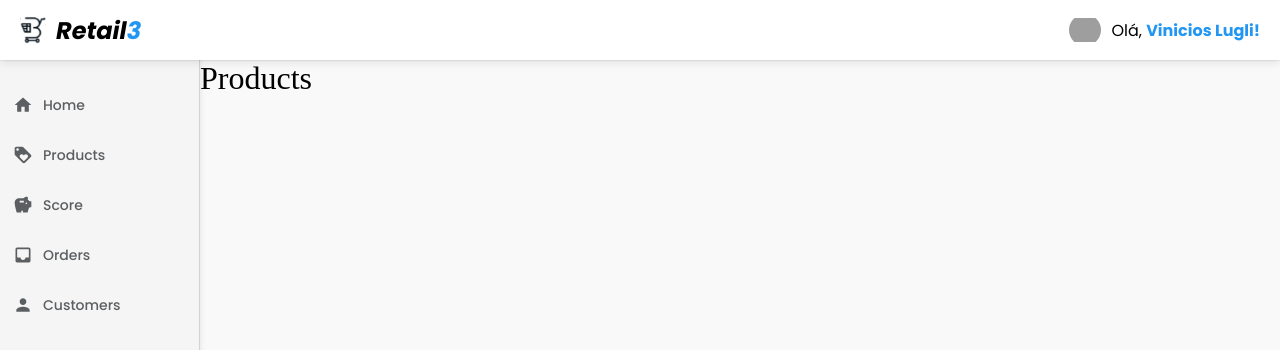
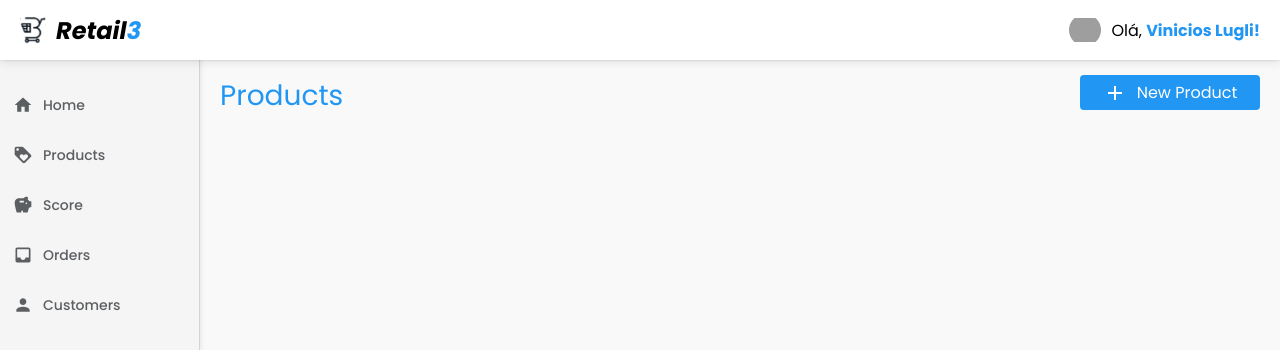
Before and after one commit to Luminate-Lumx/Retail3, a React (Vite) app in the folder client/: page /retailerProducts in a window 1280 px wide. Shown: the top 350 px of the page. Built offline with nearby package versions, Linux system fonts and the light colour scheme; grey boxes are pictures that could not be loaded; what web3 would draw is missing.

Commit message:
build(frontend): :building_construction: disable noUnusedLocals

```diff
--- a/client/src/pages/Home/style.ts
+++ b/client/src/pages/Home/style.ts
@@ -7,4 +7,14 @@ export const Container = styled.div`
 export const ContentContainer = styled.div`
     padding-left: 200px;
     padding-top: 60px;
+
+    // Mobile phones
+    @media (max-width: 480px) {
+        padding-left: 50px;
+    }
+
+    // Extra small tablets
+    @media (min-width: 481px) and (max-width: 767px) {
+        padding-left: 130px;
+    }
 `;
--- a/client/src/pages/Orders/style.ts
+++ b/client/src/pages/Orders/style.ts
@@ -7,4 +7,14 @@ export const Container = styled.div`
 export const ContentContainer = styled.div`
     padding-left: 200px;
     padding-top: 60px;
+
+    // Mobile phones
+    @media (max-width: 480px) {
+        padding-left: 50px;
+    }
+
+    // Extra small tablets
+    @media (min-width: 481px) and (max-width: 767px) {
+        padding-left: 130px;
+    }
 `;
--- a/client/src/pages/Products/index.tsx
+++ b/client/src/pages/Products/index.tsx
@@ -1,8 +1,10 @@
 import React from 'react';
 
-import { Container, ContentContainer } from './style';
+import { Container, ContentContainer, HeaderContent, ButtonContainer } from './style';
 import Navbar from '../../components/Navbar';
 import SideBar from '../../components/SideBar';
+import Button from '../../components/Button';
+import AddIcon from '@mui/icons-material/Add';
 
 const Products: React.FC = () => {
   return (
@@ -10,7 +12,12 @@ const Products: React.FC = () => {
       <Navbar />
       <SideBar />
       <ContentContainer>
-        <h1>Products</h1>
+        <HeaderContent>
+          <h1>Products</h1>
+          <ButtonContainer>
+            <Button icon={<AddIcon />}>New Product</Button>
+          </ButtonContainer>
+        </HeaderContent>
       </ContentContainer>
     </Container>
   );
--- a/client/src/pages/Products/style.ts
+++ b/client/src/pages/Products/style.ts
@@ -7,4 +7,31 @@ export const Container = styled.div`
 export const ContentContainer = styled.div`
     padding-left: 200px;
     padding-top: 60px;
+
+    // Mobile phones
+    @media (max-width: 480px) {
+        padding-left: 50px;
+    }
+
+    // Extra small tablets
+    @media (min-width: 481px) and (max-width: 767px) {
+        padding-left: 130px;
+    }
 `;
+
+export const HeaderContent = styled.div`
+    display: flex;
+    flex-direction: row;
+    justify-content: space-between;
+    padding: 15px 20px;
+
+    font-family: "Poppins", sans-serif;
+    font-weight: 700;
+    font-size: 14px;
+    color: var(--blue);
+`;
+
+export const ButtonContainer = styled.div`
+    width: 180px;
+    height: 30px;
+`;
--- a/client/src/pages/Score/style.ts
+++ b/client/src/pages/Score/style.ts
@@ -6,4 +6,14 @@ export const Container = styled.div`
 export const ContentContainer = styled.div`
     padding-left: 200px;
     padding-top: 60px;
+
+    // Mobile phones
+    @media (max-width: 480px) {
+        padding-left: 50px;
+    }
+
+    // Extra small tablets
+    @media (min-width: 481px) and (max-width: 767px) {
+        padding-left: 130px;
+    }
 `;
--- a/client/src/pages/Welcome/style.ts
+++ b/client/src/pages/Welcome/style.ts
@@ -82,7 +82,6 @@ export const LoginForms = styled.div`
             text-decoration: underline;
         }
     }
-
   }
 `;
 
--- a/client/tsconfig.json
+++ b/client/tsconfig.json
@@ -16,7 +16,7 @@
 
     /* Linting */
     "strict": true,
-    "noUnusedLocals": true,
+    "noUnusedLocals": false,
     "noUnusedParameters": true,
     "noFallthroughCasesInSwitch": true
   },
```
Also changed, not shown: client/src/pages/Customers/style.ts (+10 -0 lines).
